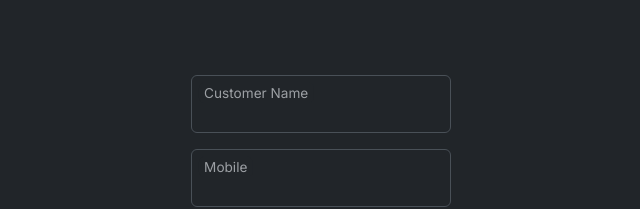
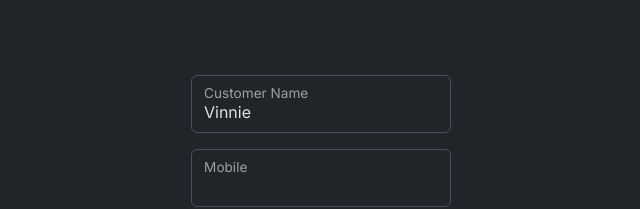
Before and after one commit to VincentPauley/food-delivery-form, a React (Vite) app: page / in a window 1280 px wide. Shown: the part 232-441 px from the top of the page, without its empty margins (319-959 px from the left). Built offline with nearby package versions, Linux system fonts and the light colour scheme.

Commit message:
feat: use register hook

```diff
--- a/src/FoodDeliveryForm.tsx
+++ b/src/FoodDeliveryForm.tsx
@@ -7,24 +7,23 @@ type FoodDeliveryFormType = {
 
 export const FoodDeliveryForm = () => {
   const { register, handleSubmit } = useForm<FoodDeliveryFormType>()
+                                // ^ provide the type and now form knows what to expect
 
   const onSubmit = (formData: FoodDeliveryFormType) => {
     console.log(formData)
   }
 
-  const onError = (errors) => {
-    console.log(errors)
-  }
-
   return (
-    <form autoComplete="off" onSubmit={handleSubmit(onSubmit, onError)}>
+    <form autoComplete="off" onSubmit={handleSubmit(onSubmit)}>
       <div className="form-floating mb-3">
         <input
           type="text"
           className="form-control"
           {...register('customerName', {
-            required: 'customer name is required'
+            value: 'Vinnie'
           })}
+          // ^ destructuring register attaches all of the props
+          // with same name like name, ref, onChange, onBlur to the input
         />
         <label>Customer Name</label>
       </div>
```
